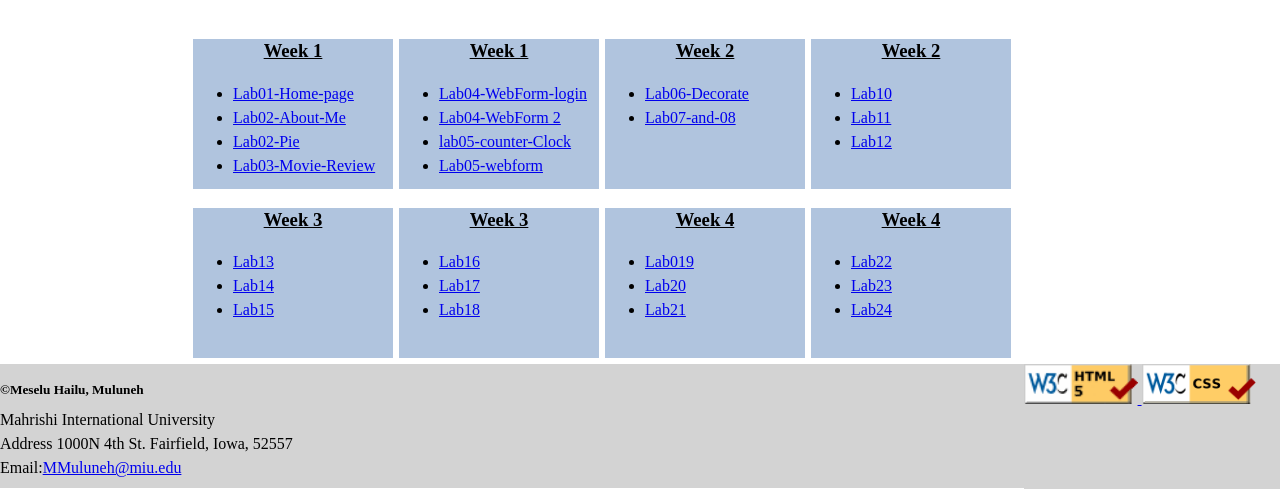
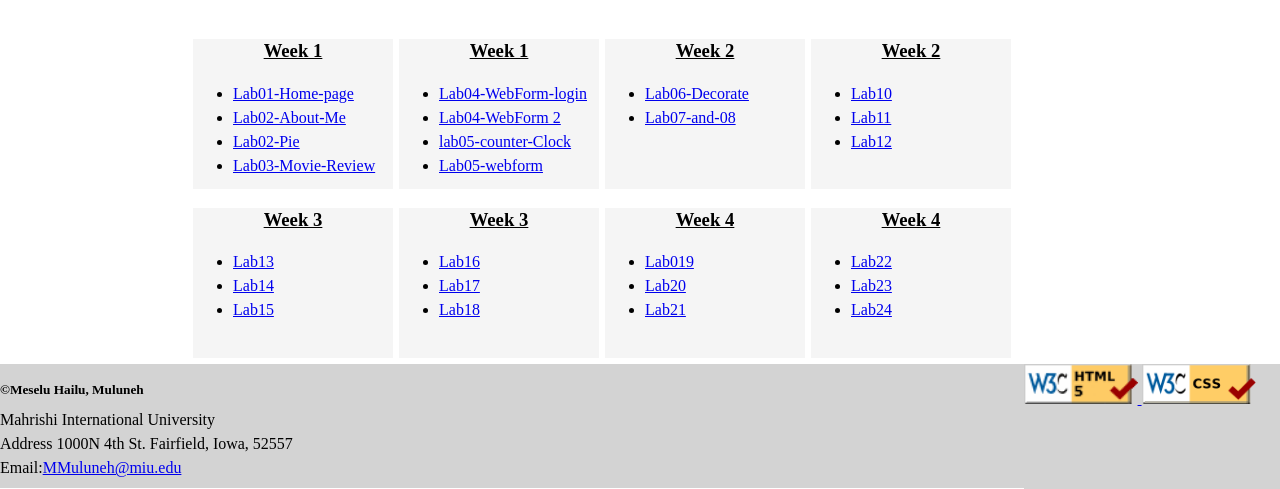
Before and after one commit to meselu16/CS472_WAP, a plain HTML site: page index.html in a window 1280 px wide. Shown: the part 461-950 px from the top of the page. Drawn offline with Linux system fonts and the light colour scheme.

Commit message:
Update start.css

```diff
--- a/start.css
+++ b/start.css
@@ -58,7 +58,7 @@ border: white solid;
 .labTitile{
     height: 150px;
     text-align: left;
-    background-color: lightsteelblue;
+      background-color: whitesmoke;
     line-height: 1.5em;
 }
 .labTitile>h3{
```
